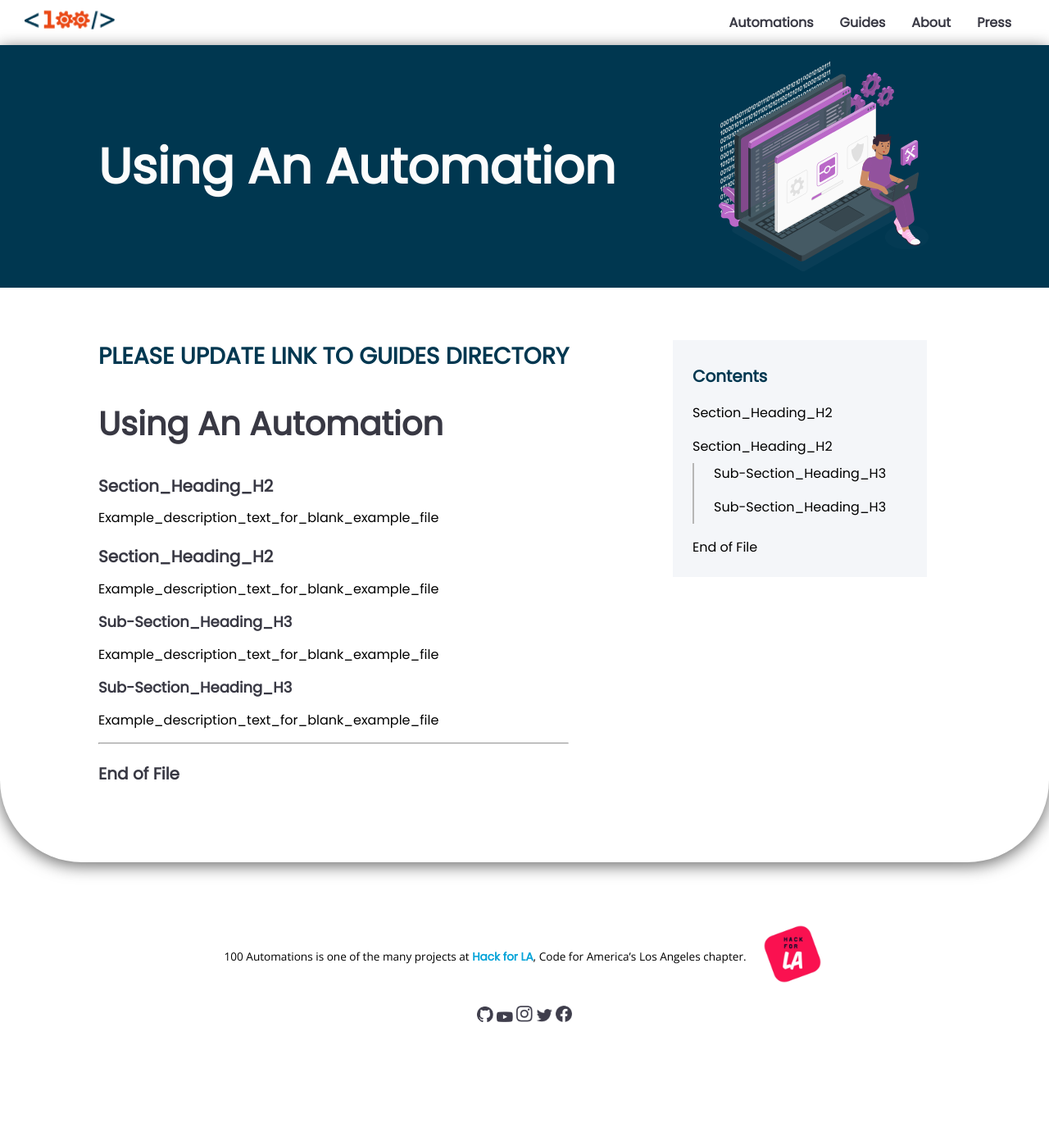
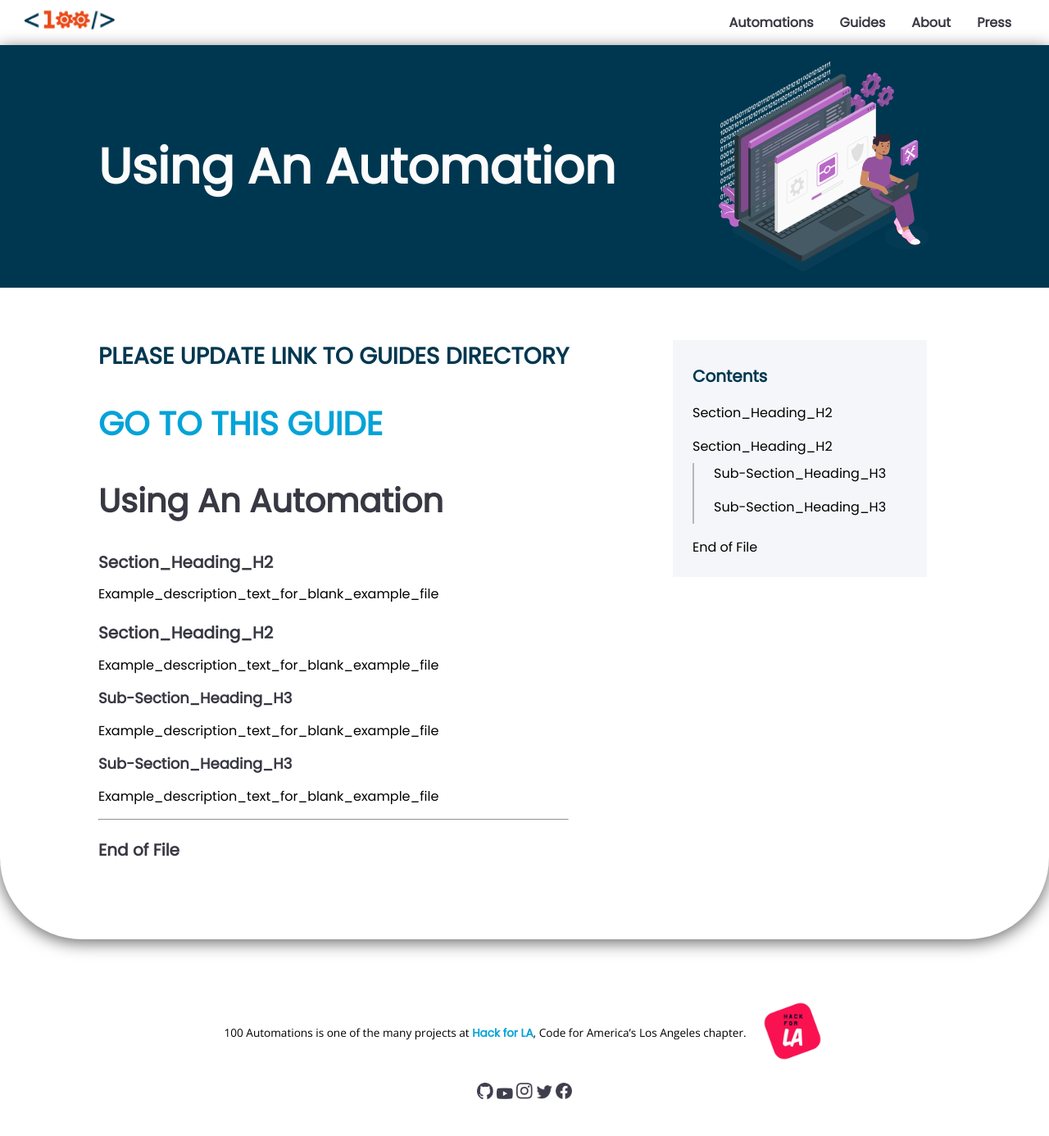
Before and after one commit to 100Automations/Website, a Jekyll site: the page built from _pages/using_an_automation.md, in a window 1280 px wide. Shown: the whole page at 82% size. Built offline with Jekyll 4.4.1, drawn with Linux system fonts in a browser that asks for light colours; before the commit the page ends 1292 px from its top, so only the background shows below that.

Commit message:
added link

```diff
--- a/_pages/using_an_automation.md
+++ b/_pages/using_an_automation.md
@@ -4,6 +4,8 @@ description: PLEASE UPDATE LINK TO GUIDES DIRECTORY
 status: active
 display: true
 ---
+
+# [GO TO THIS GUIDE](../guides/using_an_automation.html)
 
 # Using An Automation
 
```
